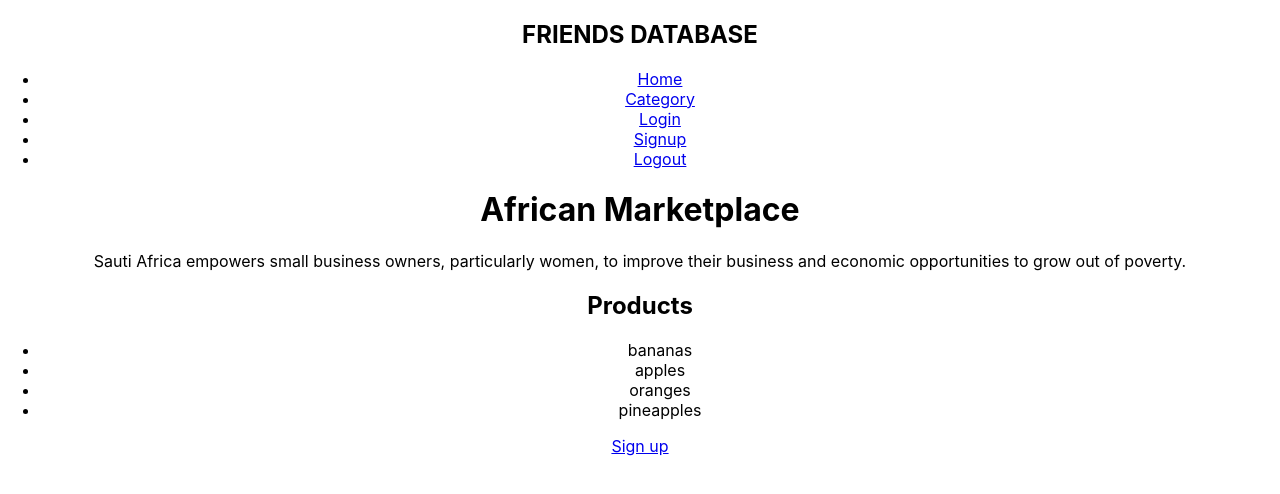
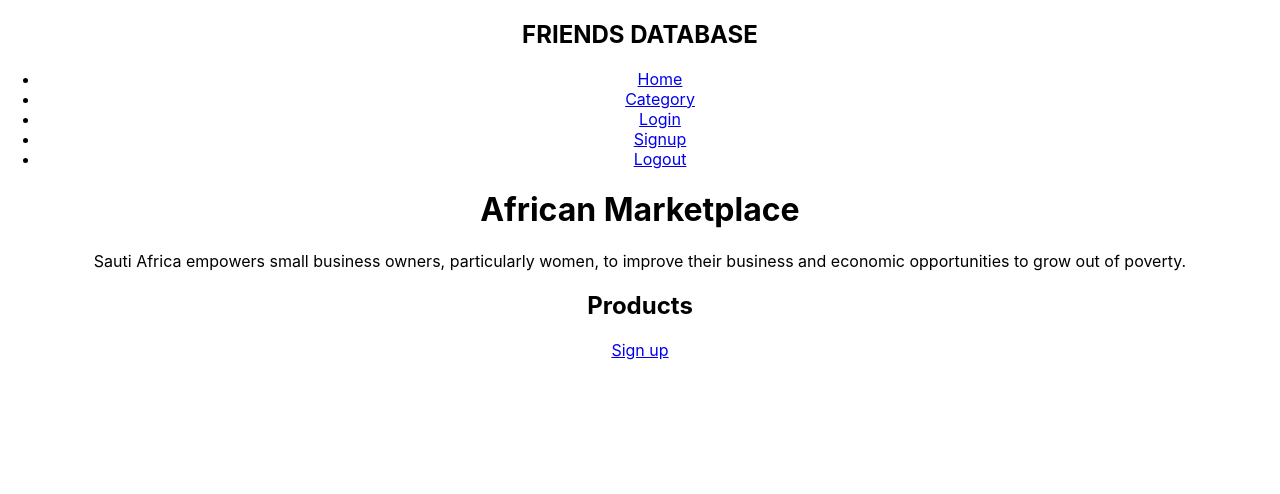
Before and after one commit to africal-marketplace-6/front-end, a React (Create React App) app in the folder african-marketplace6/: page / in a window 1280 px wide. Shown: the top 494 px of the page. Built offline with nearby package versions, Linux system fonts and the light colour scheme.

Commit message:
made a item card

```diff
--- a/african-marketplace6/src/App.js
+++ b/african-marketplace6/src/App.js
@@ -7,6 +7,8 @@
 import SignUp from "./components/SignUp";
 import Category from "./components/Category";
 import Logout from "./components/Logout";
+
+const items = ['bananas ', 'apples ', 'oranges ', 'pineapples '];
 
 function App() {
   return (
--- a/african-marketplace6/src/components/Homepage.js
+++ b/african-marketplace6/src/components/Homepage.js
@@ -1,4 +1,5 @@
 import {Link} from 'react-router-dom'
+import {getItems} from '../MockData'
 
 export default function Homepage() {
     const items = ['bananas ', 'apples ', 'oranges ', 'pineapples '];
@@ -19,7 +20,7 @@
 
             <div className='products'>
                 <h2>Products</h2>
-                <ul>{words}</ul>
+                {/* <ul>{words}</ul> */}
             </div>
             <nav>
                 <Link to="/signup">Sign up</Link>
```
